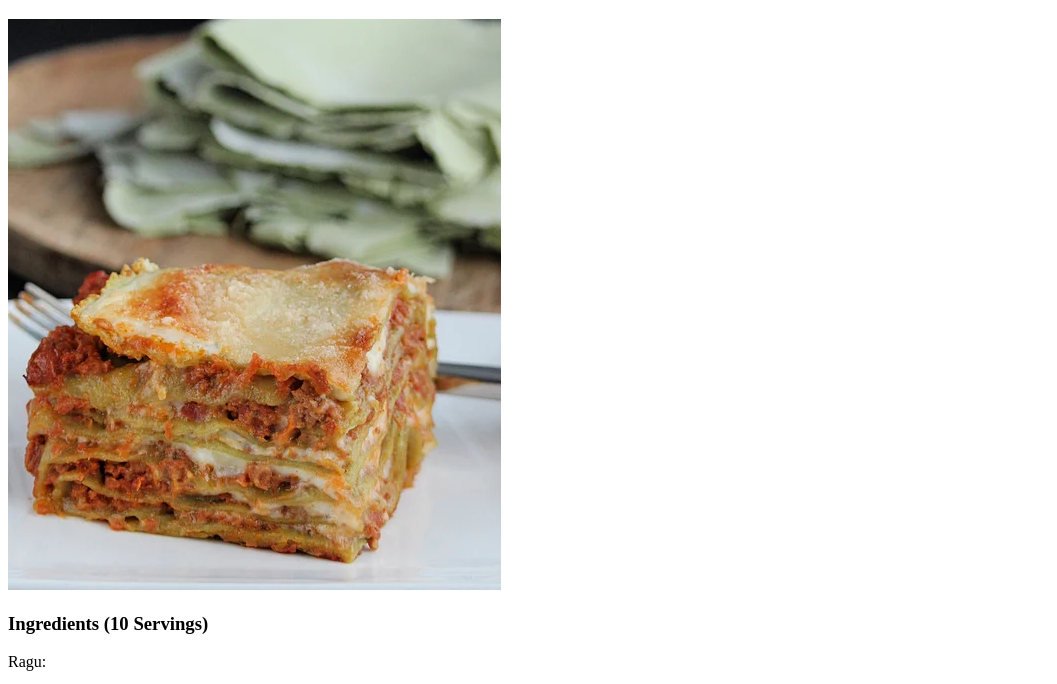
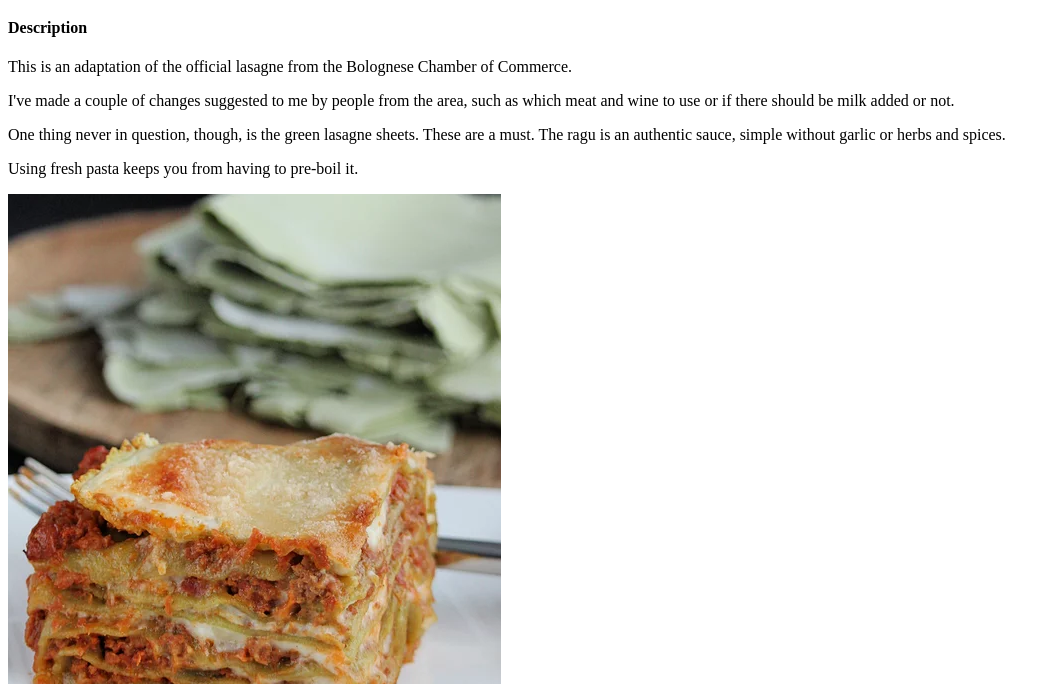
Before and after one commit to 6602US/odin-recipes, a plain HTML site: page recipes/lasagna.html in a window 1280 px wide. Shown: the part 61-745 px from the top of the page, without its empty margins (0-1057 px from the left). Drawn offline with Linux system fonts and the light colour scheme.

```diff
--- a/recipes/lasagna.html
+++ b/recipes/lasagna.html
@@ -11,7 +11,24 @@
 
 <body>
     <h1>Lasagne Verdi alla Bolognese Recipe</h1>
-<img src="../las.png" alt="A Big Yummy Lasagna">
+<p><h4>Description</h4>This is an adaptation
+    of the official lasagne from the
+     Bolognese Chamber of Commerce.</p>
+      <p>I've made a couple of changes
+      suggested to me by people from
+       the area, such as which meat
+       and wine to use or if there
+       should be milk added or not.</p>
+      <p>One thing never in question,
+         though, is the green lasagne
+          sheets. These are a must.
+           The ragu is an authentic sauce,
+            simple without garlic or herbs
+            and spices.</p> <p>Using fresh pasta
+             keeps you from having to
+             pre-boil it. </p>
+
+    <img src="../las.png" alt="A Big Yummy Lasagna">
     <h3>Ingredients (10 Servings)</h3>
 <!----Add back Button , and add sources,-->
 <p>Ragu:</p>
@@ -76,7 +93,9 @@
 <li>Bake in the preheated oven until the sauce is bubbling and the cheese on top has browned, 25 to 30 minutes. Let lasagne rest for 10 or 15 minutes at room temperature before slicing.</li>
 </ol>
 <p></p>
-
+<a href="https://www.allrecipes.com/recipe/268288/lasagne-verdi-alla-bolognese/">Recipe Source</a>
+<p></p>
+<a href="../index.html">Home Page</a>
 </body>
 
 </html>
```
Also changed, not shown: index.html (+1 -0 lines), recipes/crepe.html (added, +27 -0 lines), crepe.jpeg (added).
